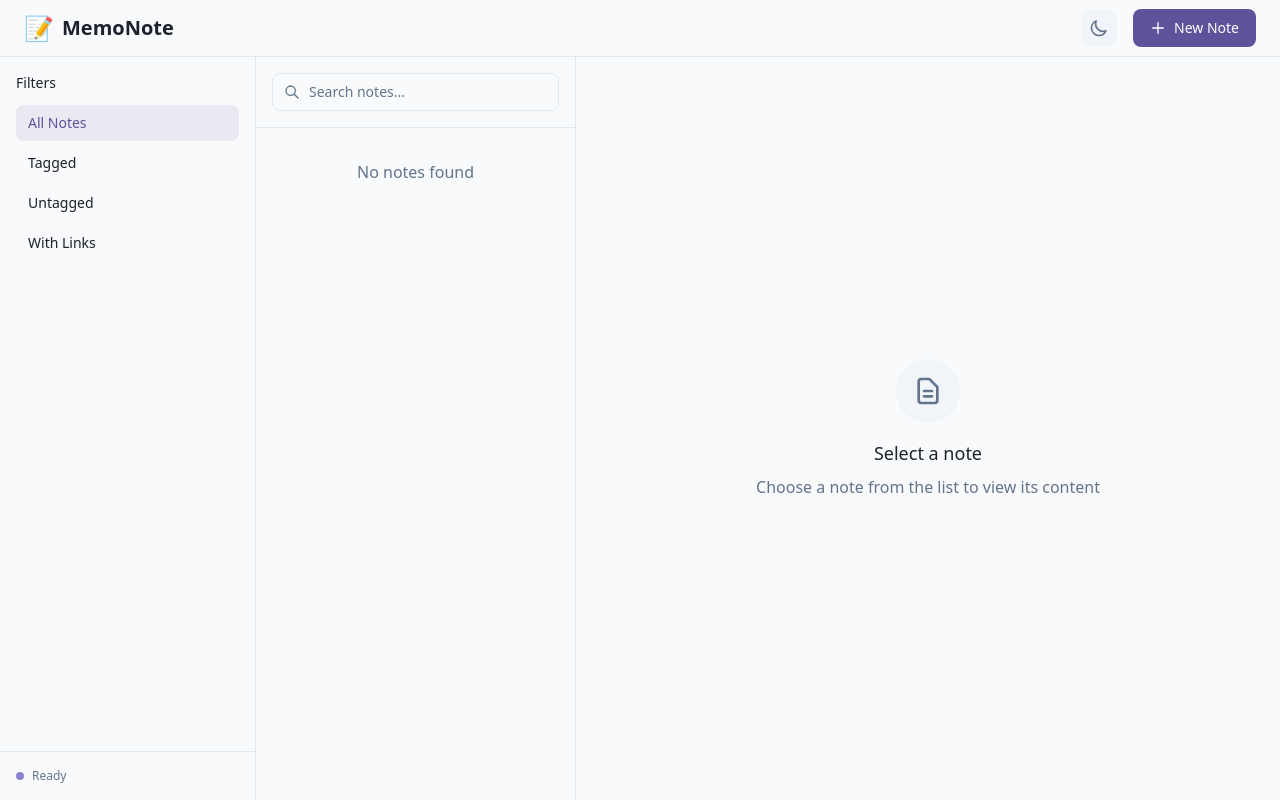
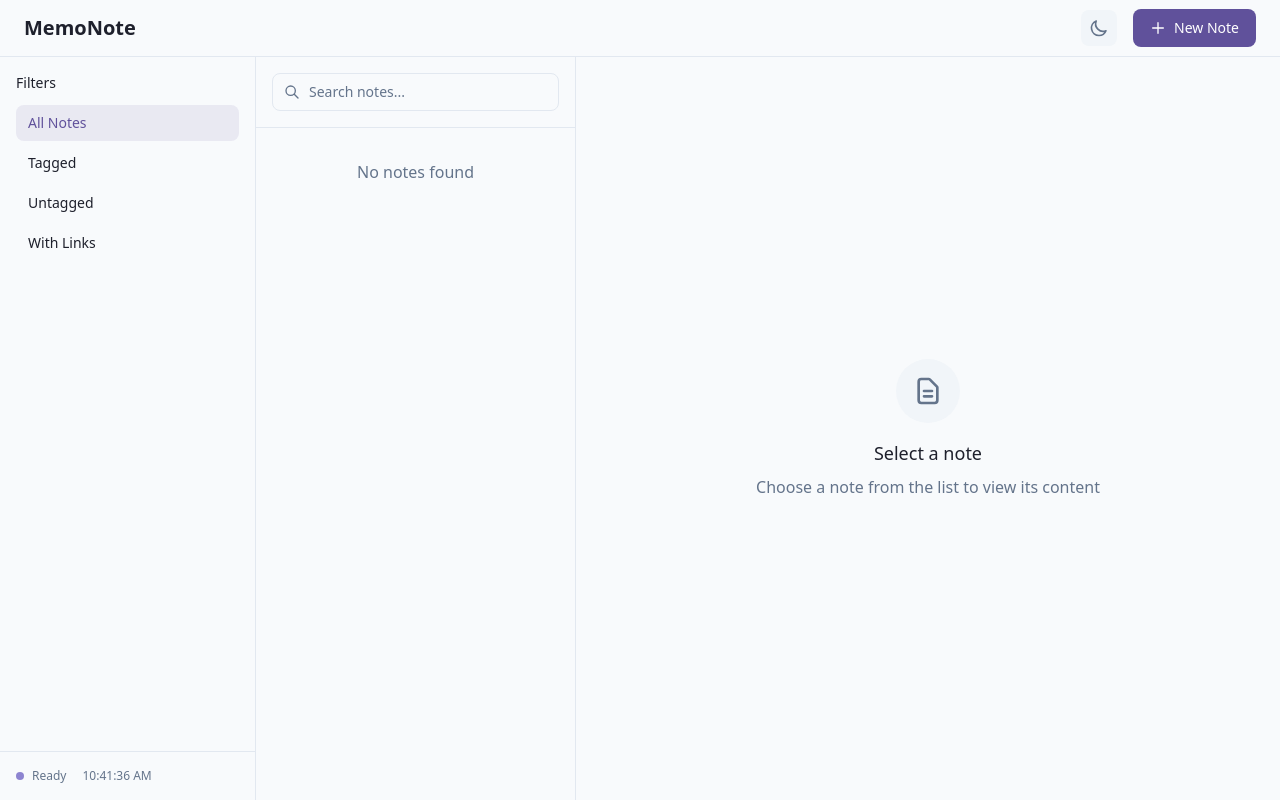
Before and after one commit to tp-job/MEMONOTE, a React (Vite) app: page / in a window 1280 px wide. Built offline with nearby package versions, Linux system fonts and the light colour scheme.

Commit message:
Day 9: Create SearchBar.jsx and refactor dark theme

```diff
--- a/Doc/Project_TimeLine.md
+++ b/Doc/Project_TimeLine.md
@@ -21,7 +21,7 @@
 
 ## Phase 3: Extra & UI Polish (Day 9–12)
 
-- [ ] Day 9: ทำ SearchBar.jsx → ค้นหาโน้ตด้วย Title/Content
+- ✅ Day 9: ทำ SearchBar.jsx → ค้นหาโน้ตด้วย Title/Content
 
 - [ ] Day 10: ปรับ UI Responsive (มือถือ/PC)
 
--- a/src/Components/Header.jsx
+++ b/src/Components/Header.jsx
@@ -1,6 +1,6 @@
 import { useTheme } from '../Context/ThemeContext';
 
-export default function Header({ onAdd }) {
+const Header = ({ onAdd }) => {
     const { isDark, toggleTheme } = useTheme();
 
     return (
@@ -8,7 +8,6 @@ export default function Header({ onAdd }) {
             <div className="flex items-center justify-between h-14 px-6">
                 <div className="flex items-center">
                     <h1 className="text-xl font-bold text-light-text dark:text-dark-text flex items-center transition-all duration-300">
-            <span className="text-2xl mr-2">📝</span>
                         MemoNote
                     </h1>
                 </div>
@@ -48,3 +47,5 @@ export default function Header({ onAdd }) {
         </header>
     );
 }
+
+export default Header;
--- a/src/Components/NoteViewer.jsx
+++ b/src/Components/NoteViewer.jsx
@@ -1,6 +1,6 @@
 import { formatDate } from "../Utils/dateFormat";
 
-export default function NoteViewer({ note, onEdit, onDelete }) {
+const NoteViewer = ({ note, onEdit, onDelete }) => {
     // Helper functions
     const parseTags = (tagString) => {
         if (!tagString || !tagString.trim()) return [];
@@ -192,3 +192,5 @@ export default function NoteViewer({ note, onEdit, onDelete }) {
         </div>
     );
 }
+
+export default NoteViewer;
--- a/src/Components/SearchBar.jsx
+++ b/src/Components/SearchBar.jsx
@@ -1,4 +1,4 @@
-export default function SearchBar({ search, setSearch }) {
+const SearchBar = ({ search, setSearch }) => {
     return (
         <div className="relative">
             <div className="absolute inset-y-0 left-0 pl-3 flex items-center pointer-events-none">
@@ -16,3 +16,5 @@ export default function SearchBar({ search, setSearch }) {
         </div>
     );
 }
+
+export default SearchBar;
--- a/src/Components/Sidebar.jsx
+++ b/src/Components/Sidebar.jsx
@@ -1,4 +1,6 @@
-export default function Sidebar({ activeFilter, onFilterChange, noteCount, tags, notesWithLinks, notesWithTags }) {
+import { useState, useEffect } from 'react';
+
+const Sidebar = ({ activeFilter, onFilterChange, noteCount, tags, notesWithLinks, notesWithTags }) => {
     // Filter configuration
     const filters = [
         { id: 'all', label: 'All Notes', count: noteCount },
@@ -89,12 +91,22 @@ export default function Sidebar({ activeFilter, onFilterChange, noteCount, tags,
         )
     );
 
+    const [time, setTime] = useState(new Date());
+
+        useEffect(() => {
+            const timer = setInterval(() => {
+                setTime(new Date());
+            }, 1000);
+            return () => clearInterval(timer);
+        }, []);
+
     const renderStatus = () => (
         <div className="p-4 border-t border-light-border dark:border-dark-border">
             <div className="text-xs text-light-text-secondary dark:text-dark-text-secondary">
                 <div className="flex items-center">
                     <div className="w-2 h-2 bg-velvet-violet rounded-full mr-2"></div>
                     Ready
+                    <div className="ml-4">{time.toLocaleTimeString()}</div>
                 </div>
             </div>
         </div>
@@ -112,3 +124,5 @@ export default function Sidebar({ activeFilter, onFilterChange, noteCount, tags,
         </div>
     );
 }
+
+export default Sidebar;
--- a/src/index.css
+++ b/src/index.css
@@ -1,60 +1,5 @@
 @import "tailwindcss";
-
-/* Custom line-clamp utilities */
-.line-clamp-2 {
-    display: -webkit-box;
-    -webkit-line-clamp: 2;
-    -webkit-box-orient: vertical;
-    overflow: hidden;
-}
-
-.line-clamp-4 {
-    display: -webkit-box;
-    -webkit-line-clamp: 4;
-    -webkit-box-orient: vertical;
-    overflow: hidden;
-}
-
-/* Smooth scrolling */
-html {
-    scroll-behavior: smooth;
-}
-
-/* Focus styles */
-*:focus {
-    outline: none;
-}
-
-/* Custom scrollbar */
-::-webkit-scrollbar {
-    width: 6px;
-}
-
-::-webkit-scrollbar-track {
-    background: #f1f5f9;
-}
-
-::-webkit-scrollbar-thumb {
-    background: #cbd5e1;
-    border-radius: 3px;
-}
-
-::-webkit-scrollbar-thumb:hover {
-    background: #94a3b8;
-}
-
-/* Dark theme scrollbar */
-.dark ::-webkit-scrollbar-track {
-    background: #1e202c;
-}
-
-.dark ::-webkit-scrollbar-thumb {
-    background: #31323e;
-}
-
-.dark ::-webkit-scrollbar-thumb:hover {
-    background: #60519b;
-}
+@custom-variant dark (&:where(.dark, .dark *));
 
 @theme {
     /* Light theme colors */
@@ -87,3 +32,59 @@ html {
     --color-dark-accent: #8d84d0;
     --color-dark-accent-hover: #b9bbe8;
 }
+
+/* Smooth scrolling */
+html {
+    scroll-behavior: smooth;
+}
+
+/* Focus styles */
+*:focus {
+    outline: none;
+}
+
+/* Custom scrollbar */
+::-webkit-scrollbar {
+    width: 1px;
+}
+
+::-webkit-scrollbar-track {
+    background: #f1f5f9;
+}
+
+::-webkit-scrollbar-thumb {
+    background: #cbd5e1;
+    border-radius: 3px;
+}
+
+::-webkit-scrollbar-thumb:hover {
+    background: #94a3b8;
+}
+
+/* Dark theme scrollbar */
+.dark ::-webkit-scrollbar-track {
+    background: #1e202c;
+}
+
+.dark ::-webkit-scrollbar-thumb {
+    background: #31323e;
+}
+
+.dark ::-webkit-scrollbar-thumb:hover {
+    background: #60519b;
+}
+
+/* Custom line-clamp utilities */
+.line-clamp-2 {
+    display: -webkit-box;
+    -webkit-line-clamp: 2;
+    -webkit-box-orient: vertical;
+    overflow: hidden;
+}
+
+.line-clamp-4 {
+    display: -webkit-box;
+    -webkit-line-clamp: 4;
+    -webkit-box-orient: vertical;
+    overflow: hidden;
+}
```
Also changed, not shown: src/Components/NoteForm.jsx (+15 -13 lines). Lines whose indentation alone changed are shown as unchanged.
